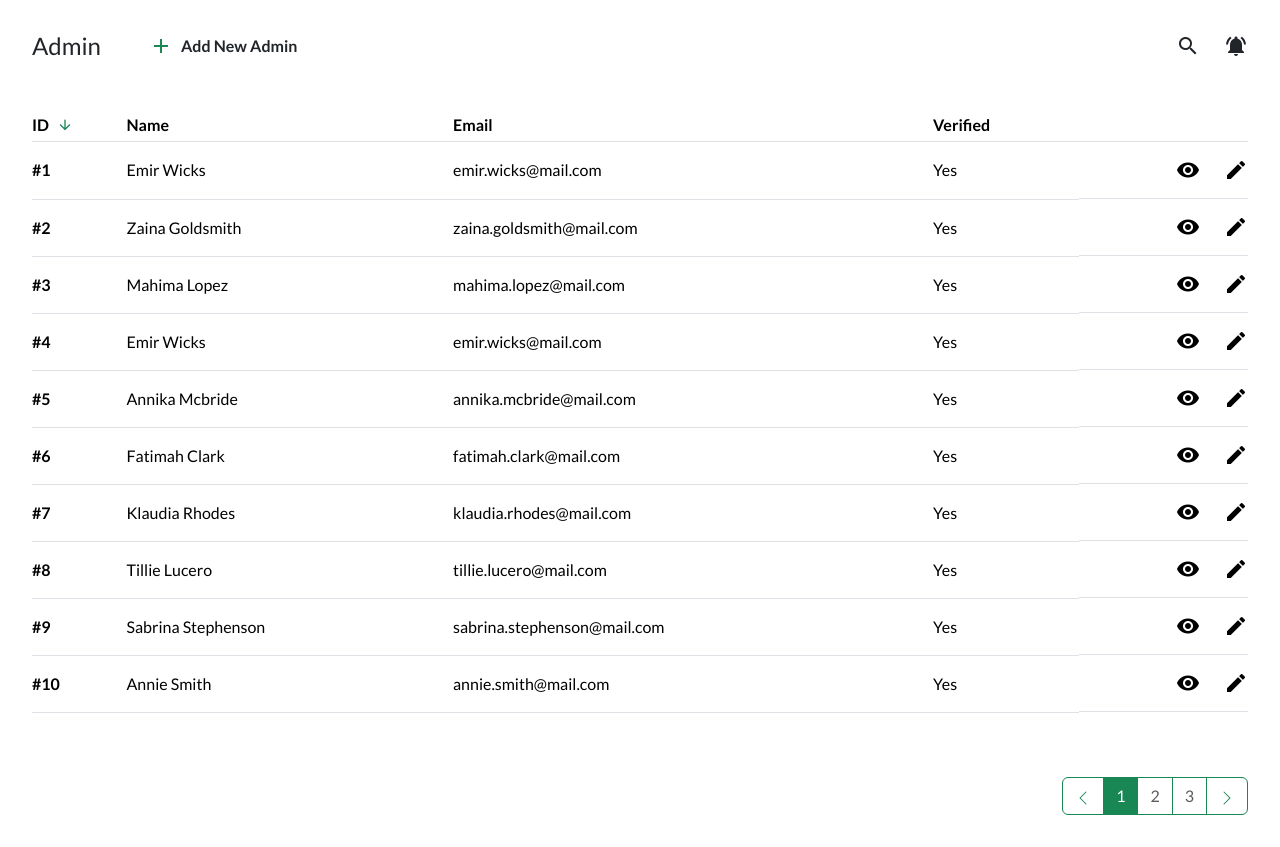
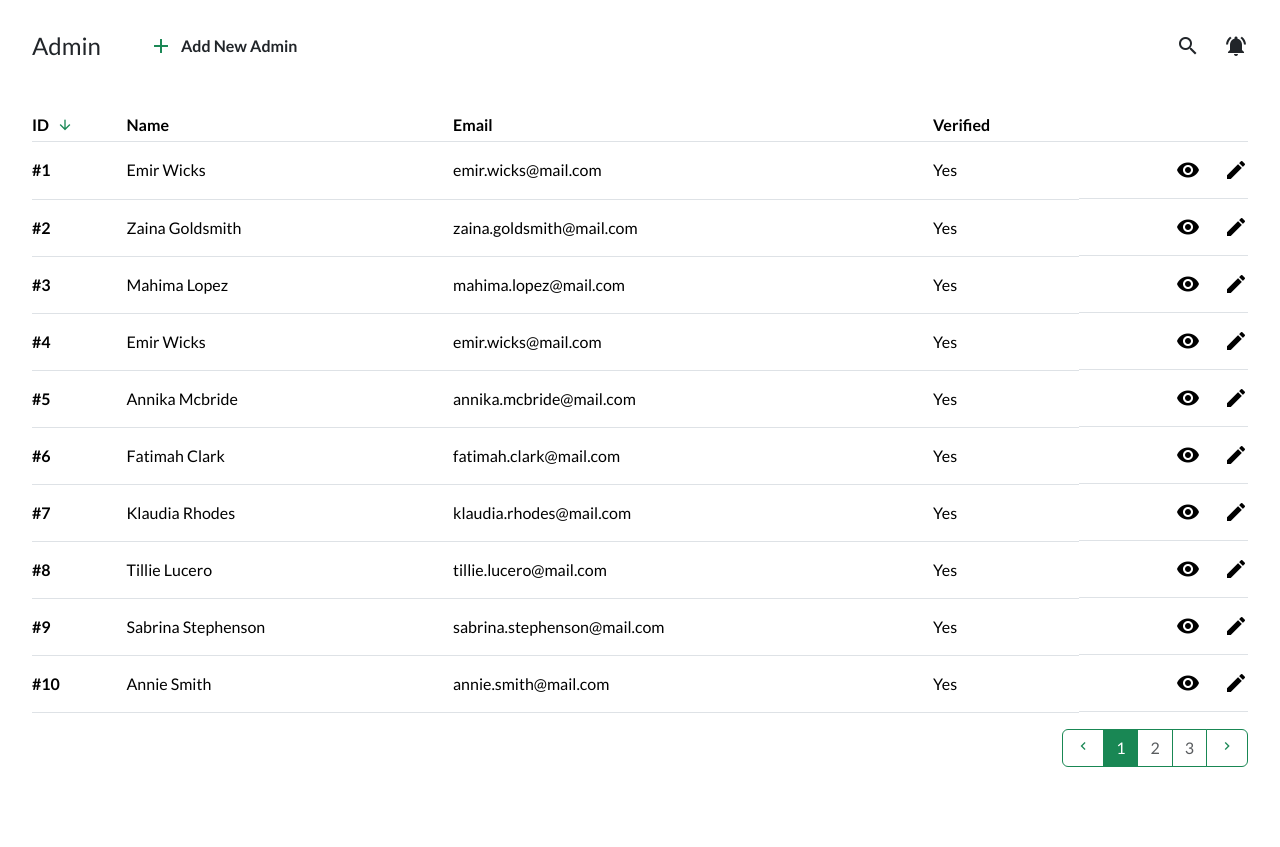
Before and after one commit to AnnChouCode/dashboard-answer, a website built with Vite: page pages/index.html in a window 1280 px wide. After the commit the page ends 800 px from the top, so only its background shows below. Built offline with nearby package versions, Linux system fonts and the light colour scheme.

Commit message:
modify 頁碼置底

```diff
--- a/assets/scss/base/_utility.scss
+++ b/assets/scss/base/_utility.scss
@@ -15,7 +15,3 @@
 .mb-32 {
     margin-bottom: ($spacer * 2)  !important;
 }
-
-.mb-64 {
-    margin-bottom: ($spacer * 4)  !important;
-}
--- a/layout/asideNav.ejs
+++ b/layout/asideNav.ejs
@@ -1,4 +1,4 @@
-<div class="asidenav flex-shrink-0 bg-light py-32 d-flex flex-column justify-content-between">
+<div class="asidenav vh-100 bg-light py-32 d-flex flex-column justify-content-between flex-shrink-0">
   <div><h1 class="logo mb-32 px-32"><a href="index.html">dashboard</a></h1>
     <ul class="list-group list-unstyled fw-bold">
       <li class="list-group-item py-1 mb-3 px-32" aria-disabled="true"><a class="d-flex align-items-center" href="index.html"><span
@@ -26,7 +26,7 @@
             settings
           </span>Settings</a></li>
     </ul></div>
-  <div class="d-flex px-32">
+  <div class="d-flex px-32 mt-auto">
     <div class="account-photo d-flex align-items-center me-3">
       <img src="../assets/images/andychen.jpeg" alt="account">
     </div>
--- a/pages/index.html
+++ b/pages/index.html
@@ -19,8 +19,8 @@
     <!-- asideNav -->
     <%- include('./layout/asideNav'); -%>
     <!-- Main -->
-        <!-- 標題 -->
-        <div class="main p-32">
+        <div class="main p-32 d-flex flex-column">
+          <!-- 標題 -->
           <div class="fw-bold d-flex align-items-center justify-content-between mb-5">
             <div class="d-flex">
               <h2 class="fs-4 me-5 mb-0">Admin</h2>
@@ -37,7 +37,7 @@
             </div>
           </div>
           <!-- 帳號列表 表格 -->
-          <table class="table table-hover fs-6 mb-64">
+          <table class="table table-hover fs-6">
             <thead>
               <tr class="fw-bold">
                 <th class="p-1 px-0 d-flex align-items-center" scope="col"><span>ID</span><span
@@ -217,14 +217,13 @@
             </div>
           </div>
           <!-- 頁碼 -->
-          <nav aria-label="Page navigation example" class="d-flex justify-content-end">
-            <ul class="pagination
-            mb-0">
+          <nav aria-label="Page navigation example" class="mt-auto">
+            <ul class="pagination mb-0 justify-content-end">
               <li class="page-item">
                 <a class="page-link text-success" href="#" aria-label="Previous">
-                  <svg xmlns="http://www.w3.org/2000/svg" width="16" height="16" fill="currentColor" class="bi bi-chevron-left" viewBox="0 0 16 16">
-                    <path fill-rule="evenodd" d="M11.354 1.646a.5.5 0 0 1 0 .708L5.707 8l5.647 5.646a.5.5 0 0 1-.708.708l-6-6a.5.5 0 0 1 0-.708l6-6a.5.5 0 0 1 .708 0z"/>
-                  </svg>
+                  <span class="material-icons fs-6">
+                    chevron_left
+                    </span>
                 </a>
               </li>
               <li class="page-item active" aria-current="page"><a class="page-link" href="#">1</a></li>
@@ -232,8 +231,9 @@
               <li class="page-item"><a class="page-link text-muted" href="#">3</a></li>
               <li class="page-item">
                 <a class="page-link text-success" href="#" aria-label="Next">
-                  <svg xmlns="http://www.w3.org/2000/svg" width="16" height="16" fill="currentColor" class="bi bi-chevron-right" viewBox="0 0 16 16">
-                    <path fill-rule="evenodd" d="M4.646 1.646a.5.5 0 0 1 .708 0l6 6a.5.5 0 0 1 0 .708l-6 6a.5.5 0 0 1-.708-.708L10.293 8 4.646 2.354a.5.5 0 0 1 0-.708z"/>
+                  <span class="material-icons fs-6">
+                    chevron_right
+                    </span>
                   </svg>
                 </a>
               </li>
```
